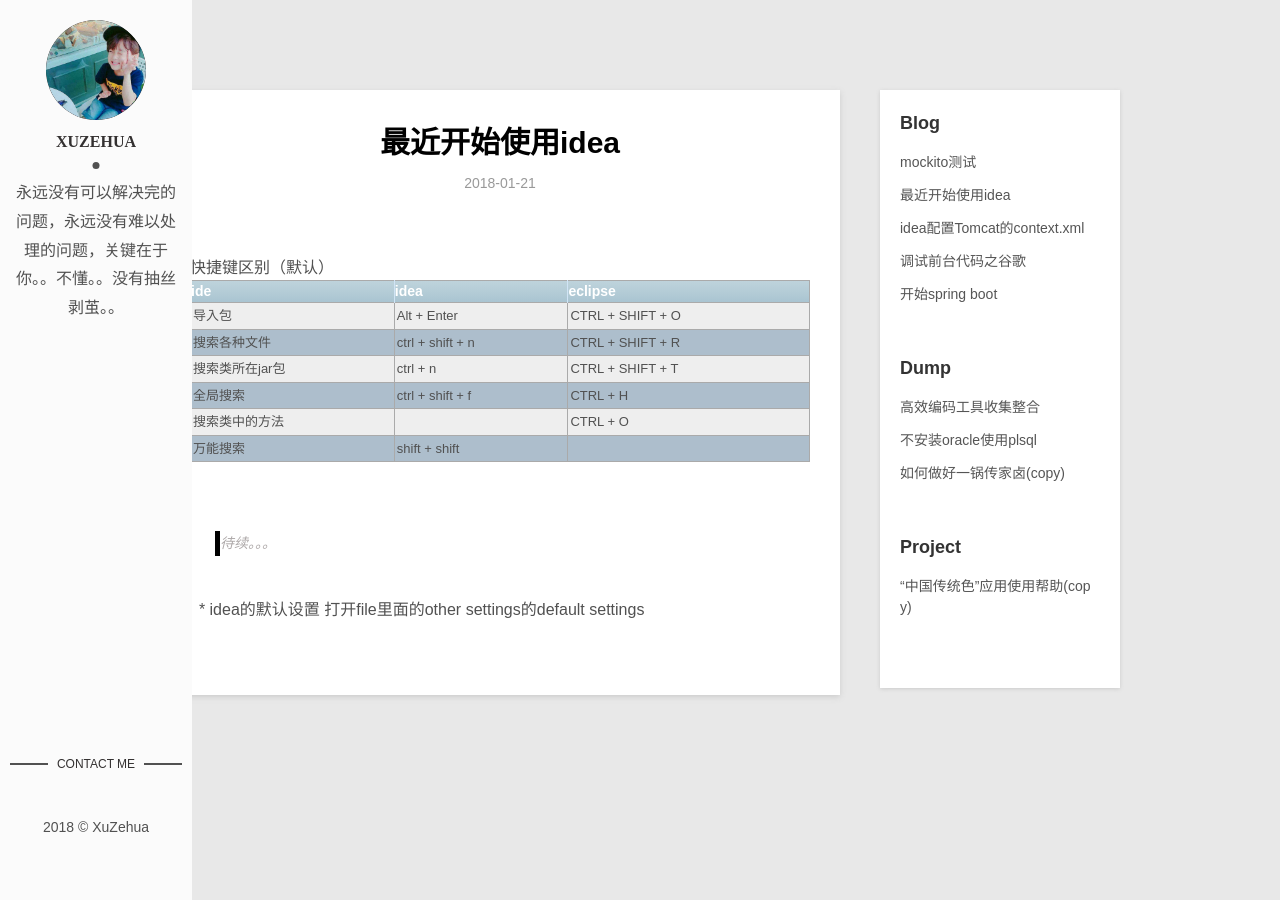
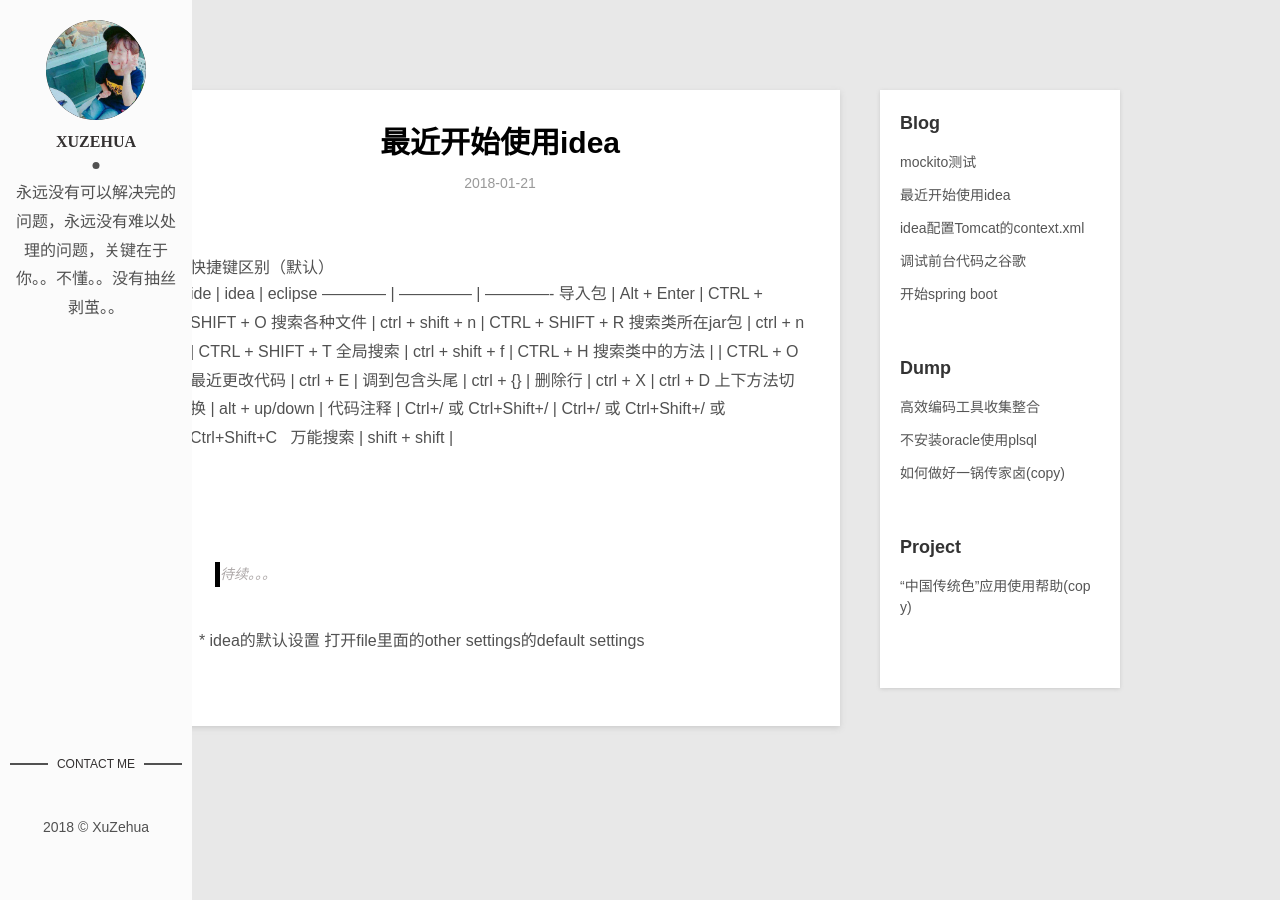
Before and after one commit to lychhh/lychhh.github.io, a Jekyll site: the page built from _posts/blog/2018-01-21-ide-different.md, in a window 1280 px wide. Built offline with Jekyll 4.4.1, drawn with Linux system fonts in a browser that asks for light colours.

Commit message:
Update 2018-01-21-ide-different.md

```diff
--- a/_posts/blog/2018-01-21-ide-different.md
+++ b/_posts/blog/2018-01-21-ide-different.md
@@ -15,7 +15,14 @@ ide | idea | eclipse
 搜索类所在jar包 | ctrl + n | CTRL + SHIFT + T
 全局搜索 | ctrl + shift + f | CTRL + H
 搜索类中的方法 |  | CTRL + O
+最近更改代码 | ctrl + E |
+调到包含头尾 | ctrl + {} |
+删除行 | ctrl + X | ctrl + D
+上下方法切换 | alt + up/down |
+代码注释 | Ctrl+/ 或 Ctrl+Shift+/  | Ctrl+/ 或 Ctrl+Shift+/ 或 Ctrl+Shift+C
+
 万能搜索 | shift + shift |
+
 
 
 >待续。。。
```
